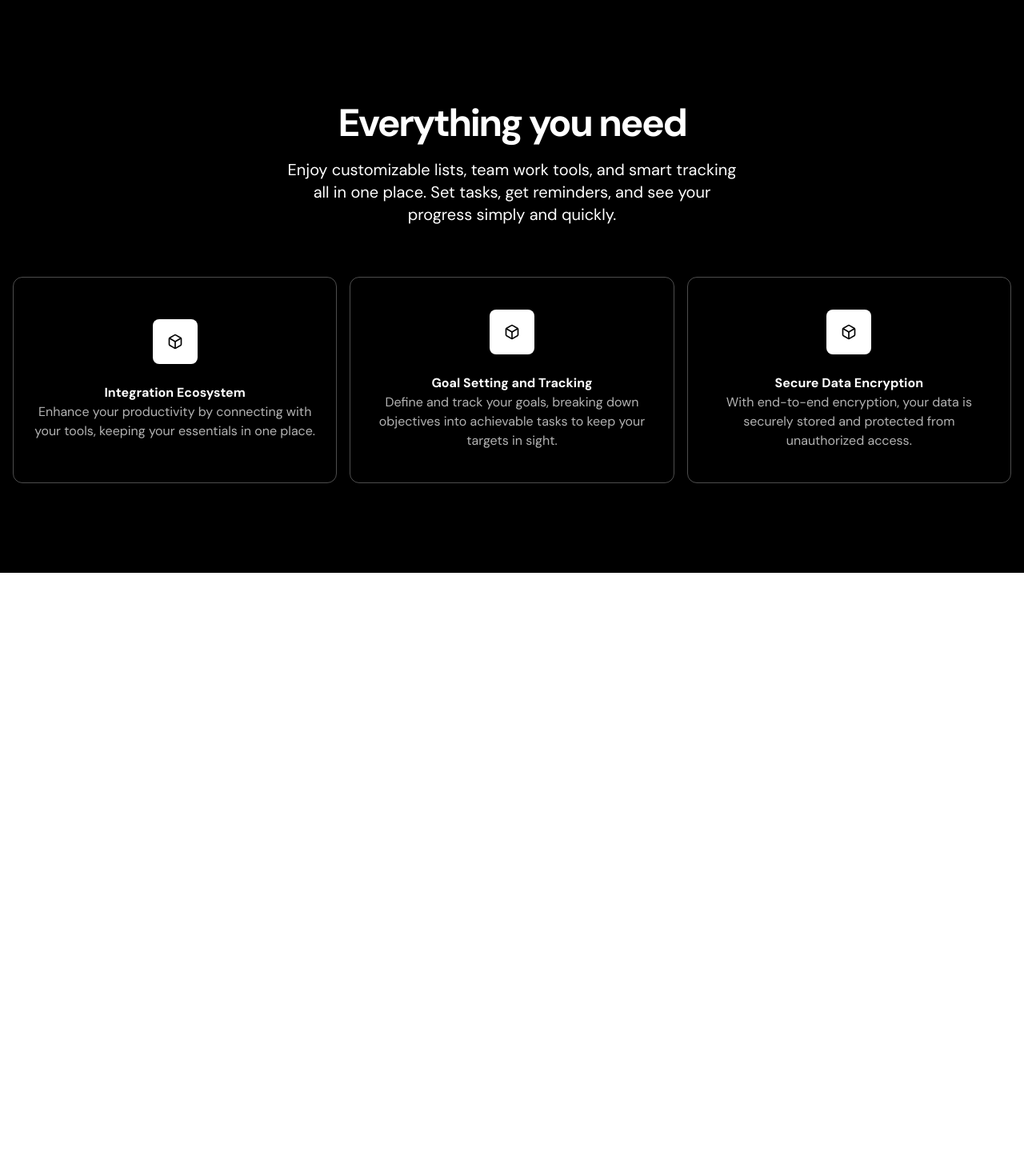
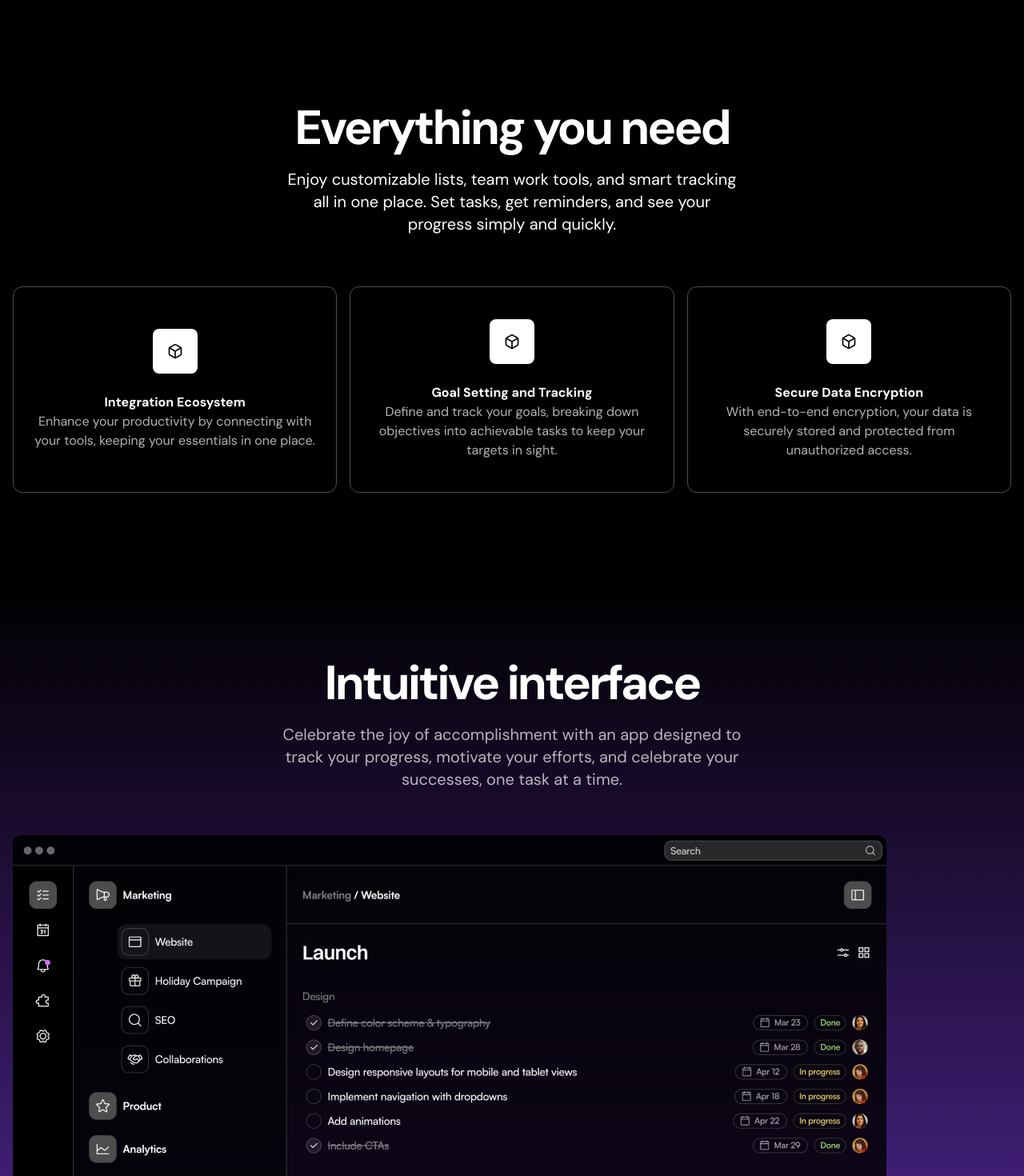
Before and after one commit to Hrithik0112/Saas-landing-Page-UI, a Next.js app: page / in a window 1280 px wide. Shown: the part 1180-2650 px from the top of the page at 80% size. Before the commit the page ends 1896 px from the top, so only its background shows below. Built offline with nearby package versions, Linux system fonts and the light colour scheme.

Commit message:
Feat : Product Showcase section added

```diff
--- a/app/_components/Features.tsx
+++ b/app/_components/Features.tsx
@@ -19,7 +19,7 @@
 export const Features = ()=> {
     return <div className="bg-black text-white py-[72px] sm:py-24">
         <div className="p-4">
-            <h2 className="font-bold text-5xl text-center tracking-tighter">Everything you need</h2>
+            <h2 className="font-bold text-5xl sm:text-6xl text-center tracking-tighter">Everything you need</h2>
             <div className="max-w-xl mx-auto">
 
             <p className="text-center text-xl mt-5">Enjoy customizable lists, team work tools, and smart tracking all in one place. Set tasks, get reminders, and see your progress simply and quickly.</p>
--- /dev/null
+++ b/app/_components/ProductShowcase.tsx
@@ -0,0 +1,22 @@
+import Image from "next/image";
+import productImage from "../../public/app-screen.png";
+
+export const Product = () => {
+  return (
+    <div className="py-[72px] bg-black text-white sm:py-24 bg-gradient-to-b from-black to-[#5D2CA8]">
+      <div className="px-4">
+        <h2 className="text-5xl sm:text-6xl text-center font-bold tracking-tighter">
+          Intuitive interface
+        </h2>
+        <div className="max-w-xl mx-auto mt-5">
+          <p className="text-xl text-white/70 text-center">
+            Celebrate the joy of accomplishment with an app designed to track your progress,
+            motivate your efforts, and celebrate your successes, one task at a time.
+          </p>
+        </div>
+
+        <Image src={productImage} alt="product Image" className="mt-14" />
+      </div>
+    </div>
+  );
+};
--- a/app/page.tsx
+++ b/app/page.tsx
@@ -3,6 +3,7 @@
 import { Hero } from "./_components/Hero";
 import { LogoTicker } from "./_components/LogoTicker";
 import { Navbar } from "./_components/Nvabar";
+import { Product } from "./_components/ProductShowcase";
 
 
 export default function Home() {
@@ -13,6 +14,7 @@
     <Hero/>
     <LogoTicker/>
     <Features/>
+    <Product/>
     </>
   );
 }
```
Also changed, not shown: public/app-screen.png (added).
